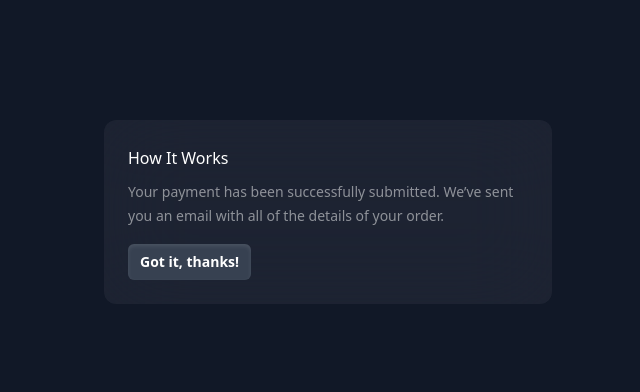
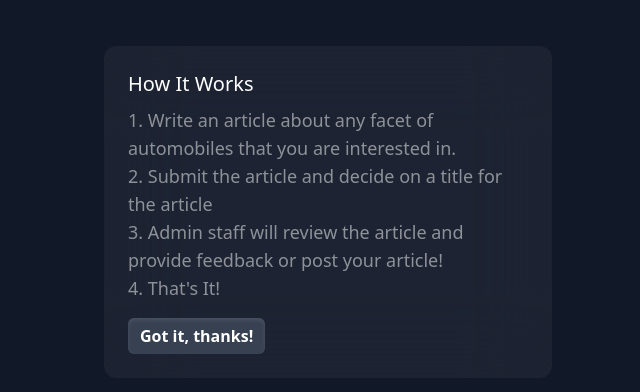
Before and after one commit to MohammadHashmi/car-blog-app, a React (Vite) app in the folder client/client/: page /write in a window 1280 px wide. Both pictures are taken after a click on the button 800 px from the left and 29 px from the top of the page. Shown: the part 188-580 px from the top of the page, without its empty margins (312-952 px from the left). Built offline with nearby package versions, Linux system fonts and the light colour scheme.

Commit message:
Modal working

```diff
--- a/client/client/src/components/Modal.tsx
+++ b/client/client/src/components/Modal.tsx
@@ -33,19 +33,23 @@ export default function Modal() {
               transition
               className="w-full max-w-md rounded-xl bg-white/5 p-6 backdrop-blur-2xl duration-300 ease-out data-[closed]:transform-[scale(95%)] data-[closed]:opacity-0"
             >
-              <DialogTitle
-                as="h3"
-                className="text-base/7 font-medium text-white"
-              >
+              <DialogTitle as="h3" className="text-xl font-medium text-white">
                 How It Works
               </DialogTitle>
-              <p className="mt-2 text-sm/6 text-white/50">
-                Your payment has been successfully submitted. We’ve sent you an
-                email with all of the details of your order.
+              <p className="mt-2 text-lg text-white/50">
+                1. Write an article about any facet of automobiles that you are
+                interested in.
+                <br></br>
+                2. Submit the article and decide on a title for the article
+                <br></br>
+                3. Admin staff will review the article and provide feedback or
+                post your article!
+                <br />
+                4. That's It!
               </p>
               <div className="mt-4">
                 <button
-                  className="inline-flex items-center gap-2 rounded-md bg-gray-700 py-1.5 px-3 text-sm/6 font-semibold text-white shadow-inner shadow-white/10 focus:outline-none data-[hover]:bg-gray-600 data-[focus]:outline-1 data-[focus]:outline-white data-[open]:bg-gray-700"
+                  className="inline-flex items-center gap-2 rounded-md bg-gray-700 py-1.5 px-3 text-md font-semibold text-white shadow-inner shadow-white/10 focus:outline-none data-[hover]:bg-gray-600 data-[focus]:outline-1 data-[focus]:outline-white data-[open]:bg-gray-700"
                   onClick={() => setIsOpen(false)}
                 >
                   Got it, thanks!
```
